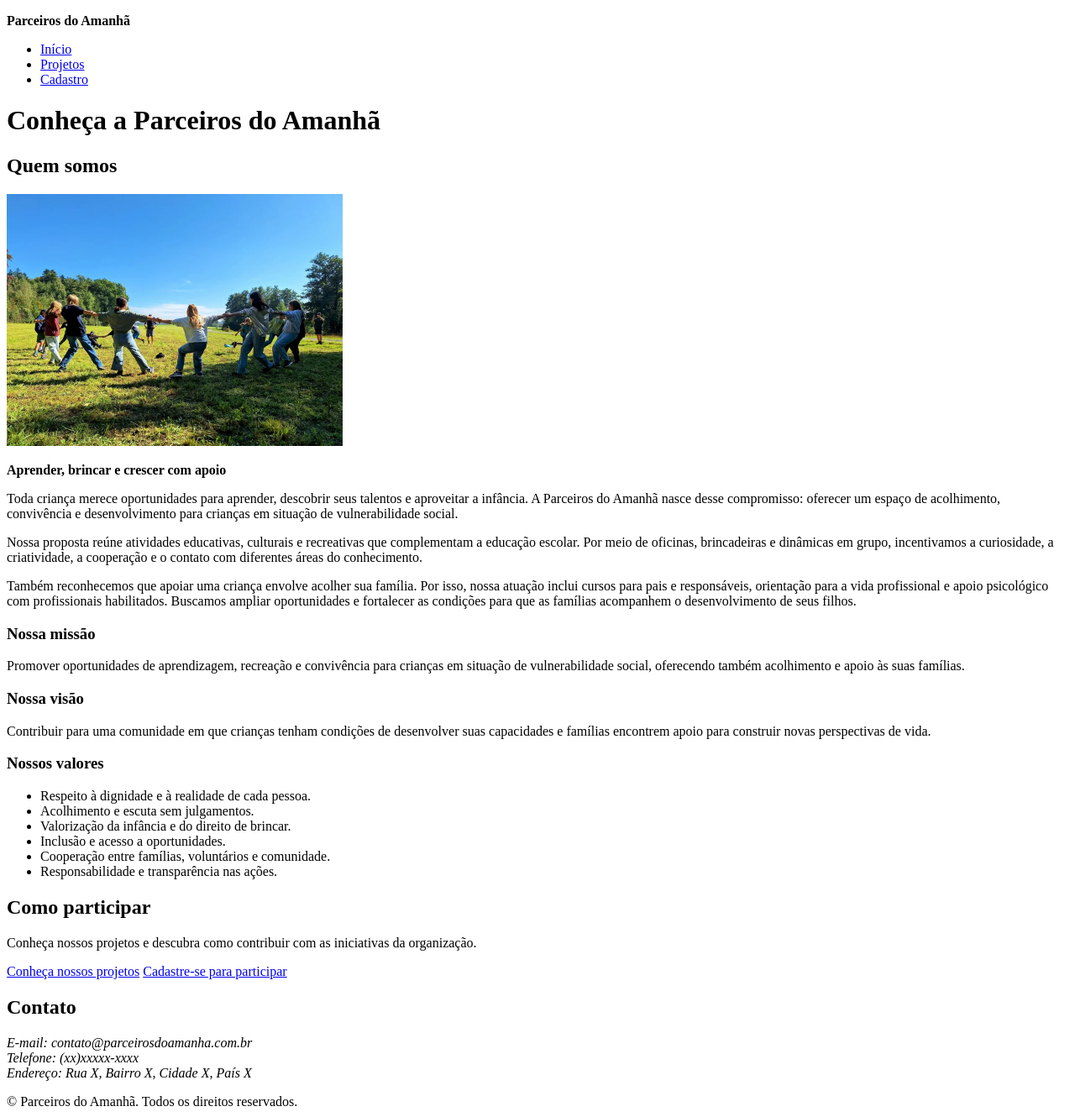
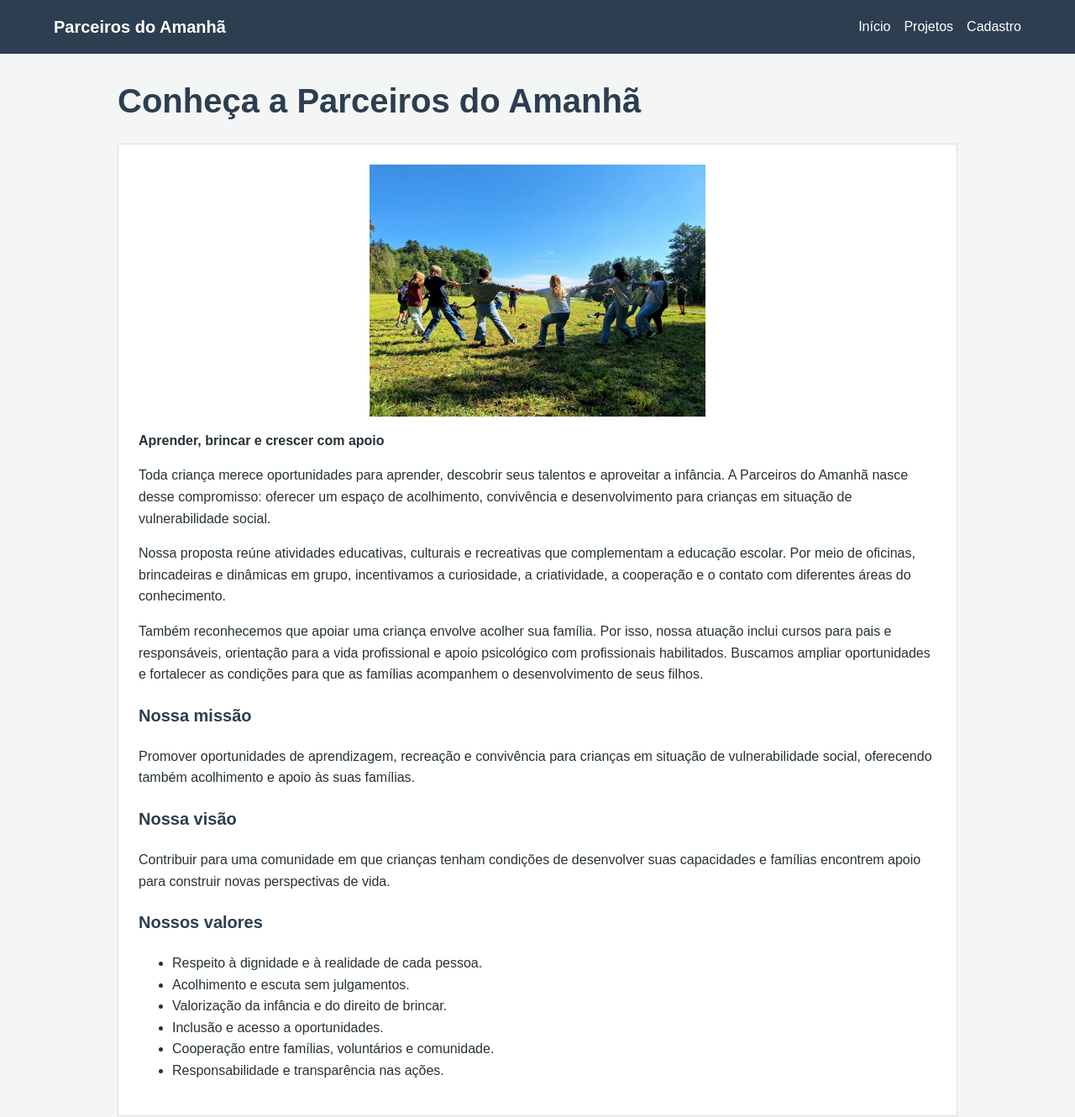
Before and after one commit to johnfln/parceiros-do-amanha, a plain HTML site: page desafio-02-html-css/index.html in a window 1280 px wide. Shown: the top 1330 px of the page at 84% size. Drawn offline with Linux system fonts and the light colour scheme.

Commit message:
Implementing styles css for the homepage

```diff
--- a/desafio-02-html-css/index.html
+++ b/desafio-02-html-css/index.html
@@ -3,6 +3,8 @@
 <html lang="pt-BR">
 <head>
     <meta charset="UTF-8">
+    <link rel="stylesheet" href="styles.css">
+
 
     <meta
         name="description"
@@ -36,8 +38,6 @@
     <h1>Conheça a Parceiros do Amanhã</h1>
 
     <section>
-        <h2>Quem somos</h2>
-
         <picture> <source srcset="imagens/acao-social.webp" type="image/webp">
             <img
                 src="imagens/acao-social.jpg"
@@ -95,7 +95,7 @@
         </ul>
     </section>
 
-    <section>
+    <section id="como-participar">
         <h2>Como participar</h2>
 
         <p>
--- /dev/null
+++ b/desafio-02-html-css/styles.css
@@ -0,0 +1,123 @@
+:root {
+    --azul-principal: #2c3e50;
+    --verde: #2e7d5b;
+    --azul-secundario: #3498db;
+    --amarelo: #f1c40f;
+    --laranja: #e67e22;
+    --texto: #263238;
+    --texto-secundario: #5f6b73;
+    --fundo: #f4f6f5;
+    --branco: #ffffff;
+    --borda: #d9e0dc;
+
+    --texto-pequeno: 0.875rem;
+    --texto-padrao: 1rem;
+    --texto-destaque: 1.25rem;
+    --titulo-secundario: 1.75rem;
+    --titulo-principal: 2.5rem;
+
+    --espaco-pequeno: 0.5rem;
+    --espaco-medio: 1rem;
+    --espaco-grande: 1.5rem;
+    --espaco-extra: 2rem;
+}
+
+* { box-sizing: border-box; }
+
+body {
+    margin: 0;
+    color: var(--texto);
+    background-color: var(--fundo);
+    font-family: Arial, Helvetica, sans-serif;
+    font-size: var(--texto-padrao);
+    line-height: 1.6;
+}
+
+header {
+    display: flex;
+    align-items: center;
+    justify-content: space-between;
+    gap: var(--espaco-medio);
+    padding: var(--espaco-medio) 5%;
+    color: var(--branco);
+    background-color: var(--azul-principal);
+}
+
+header p { margin: 0; font-size: var(--texto-destaque); }
+
+nav ul {
+    display: flex;
+    flex-wrap: wrap;
+    gap: var(--espaco-medio);
+    margin: 0;
+    padding: 0;
+    list-style: none;
+}
+
+nav a { color: var(--branco); text-decoration: none; }
+nav a:hover { color: var(--amarelo); text-decoration: underline; }
+
+main {
+    width: 90%;
+    max-width: 1000px;
+    margin: var(--espaco-extra) auto;
+}
+
+h1 {
+    color: var(--azul-principal);
+    font-size: var(--titulo-principal);
+    line-height: 1.2;
+}
+
+h3 { color: var(--azul-principal); font-size: var(--texto-destaque); }
+
+section {
+    margin-bottom: var(--espaco-extra);
+    padding: var(--espaco-grande);
+    background-color: var(--branco);
+    border: 1px solid var(--borda);
+}
+
+picture img { display:block; width: 100%; max-width: 400px; height: auto;   margin-left: auto; margin-right: auto; }
+
+#como-participar {
+    display: grid;
+    grid-template-columns: repeat(12, 1fr);
+    gap: var(--espaco-medio);
+}
+
+#como-participar h2,
+#como-participar p { grid-column: span 12; margin:0; }
+
+#como-participar h2 {color:#2e7d5b; font-size: var(--titulo-secundario); margin: 0; }
+
+#como-participar a {
+    grid-column: span 6;
+    padding: var(--espaco-pequeno);
+    color: var(--branco);
+    text-align: center;
+    text-decoration: none;
+    background-color: var(--verde);
+}
+
+#como-participar a:hover { background-color: var(--azul-principal); }
+
+footer {
+    padding: var(--espaco-extra) 5%;
+    color: var(--branco);
+    background-color: var(--azul-principal);
+}
+
+footer h2 { color: var(--branco); }
+footer address { font-style: normal; }
+footer p { font-size: var(--texto-pequeno); }
+
+@media (max-width: 768px) {
+    header { align-items: flex-start; flex-direction: column; }
+    #conteudo-principal > section:last-of-type a { grid-column: span 12; }
+}
+
+@media (max-width: 480px) {
+    h1 { font-size: 2rem; }
+    section { padding: var(--espaco-medio); }
+}
```
Also changed, not shown: 1 other file.
